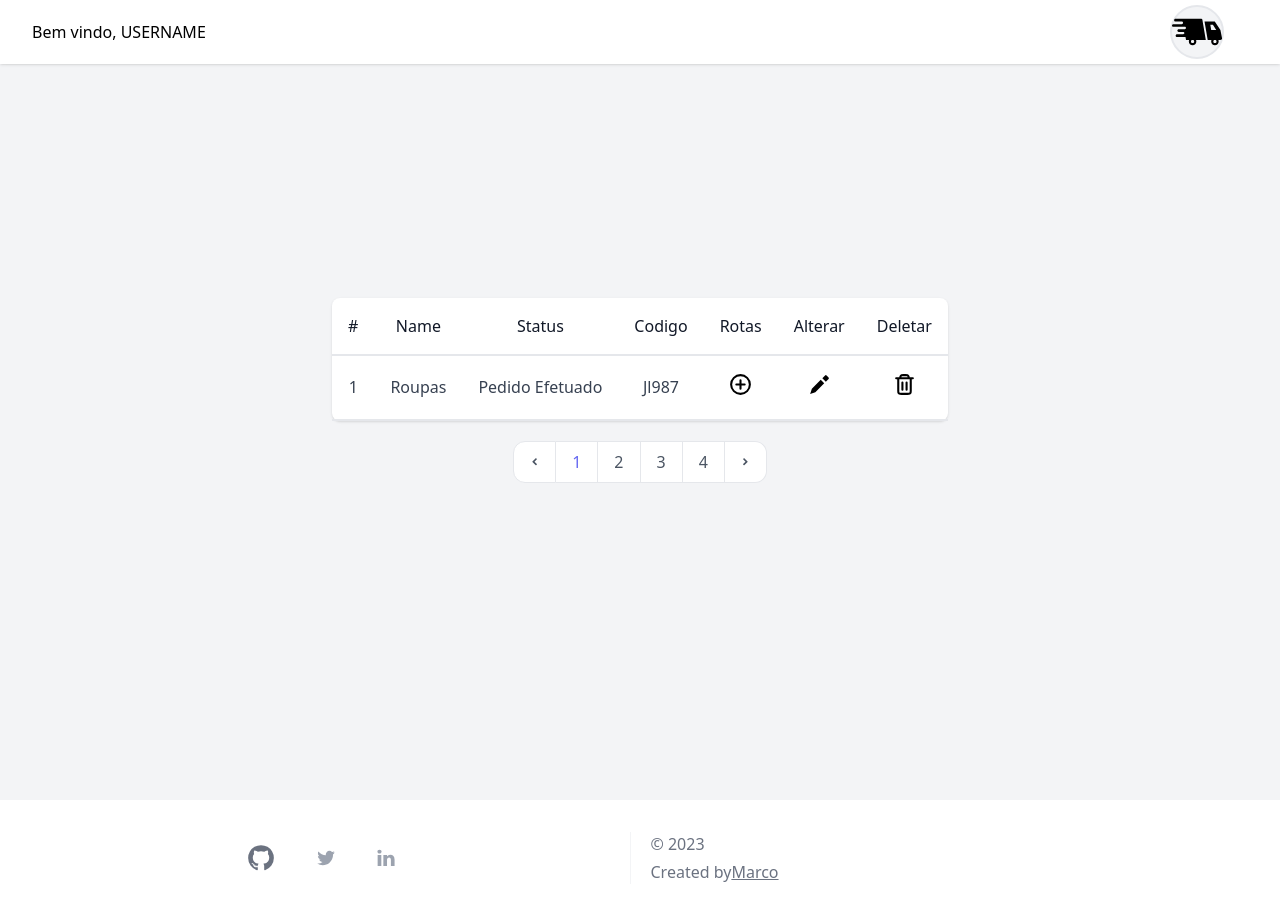
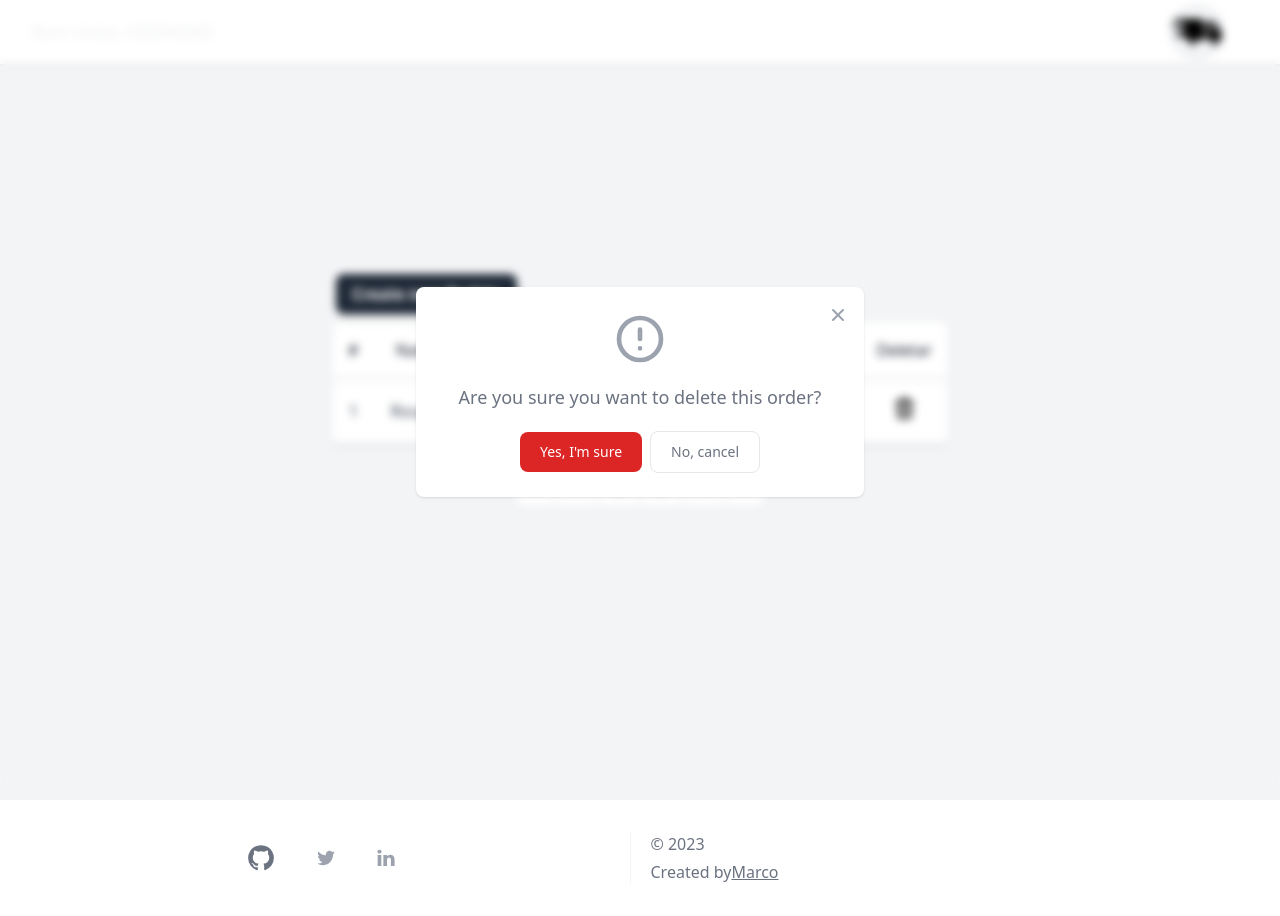
Before and after one commit to Marcokbc/Logistica_frontend, a Next.js app in the folder logistica/: page /admin in a window 1280 px wide. Both pictures are taken after a click on the button 904 px from the left and 384 px from the top of the page. Built offline with nearby package versions, Linux system fonts and the light colour scheme.

Commit message:
Modal Delete

```diff
--- a/logistica/src/app/(authenticated)/admin/page.tsx
+++ b/logistica/src/app/(authenticated)/admin/page.tsx
@@ -1,15 +1,30 @@
+"use client";
+import { useState } from "react";
+import ModalDelete from "../components/ModalDelete";
 import Footer from "../footer";
 import Header from "../header";
 
 export default function Admin() {
+    const [showModalDelete,setShowModalDelete] = useState(false);
+    const handleClose = () => setShowModalDelete(false);
+
     return (
         <>
             <Header />
             <main className='bg-gray-100'>
                 <div className="lg:mt-0 lg:flex-shrink-0">
-                    <div className="flex flex-col space-y-4 h-screen justify-center items-center ">
+                    <div className="flex flex-col space-y-4 h-screen justify-center ">
                         <div className="flex flex-col justify-center items-center text-center w-full mx-auto py-12 px-4 sm:px-6 lg:py-16 lg:px-8 z-20">
+                            <div className="flex flex-col justify-start items-start w-1/2">
+                                <button
+                                    type="button"
+                                    className="py-2 mb-2 px-4 content-start bg-gray-800 hover:bg-sky-700 focus:ring-sky-500 focus:ring-offset-sky-200 text-white w-18 transition ease-in duration-200 text-center text-base font-semibold shadow-md focus:outline-none focus:ring-2 focus:ring-offset-2  rounded-lg "
+                                >
+                                    Create new Pedido
+                                </button>
+                            </div>
                             <table className="table p-4 bg-white rounded-lg shadow">
+
                                 <thead>
                                     <tr>
                                         <th className="border-b-2 p-4 dark:border-dark-5 whitespace-nowrap font-normal text-gray-900">
@@ -75,7 +90,12 @@ export default function Admin() {
                                             </button>
                                         </td>
                                         <td className="border-b-2 p-4 dark:border-dark-5">
-                                            <button>
+                                            <button
+                                                type="button"
+                                                data-modal-target="popup-modal"
+                                                data-modal-toggle="popup-modal"
+                                                onClick={()=>setShowModalDelete(true)}
+                                                >
                                                 <svg
                                                     xmlns="http://www.w3.org/2000/svg"
                                                     width="25"
@@ -162,6 +182,8 @@ export default function Admin() {
             </main>
             <Footer />
 
+            <ModalDelete onCLose={handleClose} isVisible={showModalDelete}/>
+
         </>
     )
 }
--- /dev/null
+++ b/logistica/src/app/(authenticated)/components/ModalDelete.tsx
@@ -0,0 +1,76 @@
+'use client';
+
+export default function ModalDelete({isVisible, onCLose}: any) {
+    if(!isVisible) return null;
+
+    return (
+        <div
+            id="popup-modal"
+            tabIndex={-1}
+            className="fixed flex justify-center items-center z-50 backdrop-blur-sm p-4 overflow-x-hidden overflow-y-auto md:inset-0 h-[calc(100%-1rem)] max-h-full"
+        >
+            <div className="relative w-full max-w-md max-h-full">
+                <div className="relative bg-white rounded-lg shadow dark:bg-gray-700">
+                    <button
+                        type="button"
+                        className="absolute top-3 right-2.5 text-gray-400 bg-transparent hover:bg-gray-200 hover:text-gray-900 rounded-lg text-sm p-1.5 ml-auto inline-flex items-center dark:hover:bg-gray-800 dark:hover:text-white"
+                        data-modal-hide="popup-modal"
+                        onClick={onCLose}
+                    >
+                        <svg
+                            aria-hidden="true"
+                            className="w-5 h-5"
+                            fill="currentColor"
+                            viewBox="0 0 20 20"
+                            xmlns="http://www.w3.org/2000/svg"
+                        >
+                            <path
+                                fillRule="evenodd"
+                                d="M4.293 4.293a1 1 0 011.414 0L10 8.586l4.293-4.293a1 1 0 111.414 1.414L11.414 10l4.293 4.293a1 1 0 01-1.414 1.414L10 11.414l-4.293 4.293a1 1 0 01-1.414-1.414L8.586 10 4.293 5.707a1 1 0 010-1.414z"
+                                clipRule="evenodd"
+                            />
+                        </svg>
+                        <span className="sr-only">Close modal</span>
+                    </button>
+                    <div className="p-6 text-center">
+                        <svg
+                            aria-hidden="true"
+                            className="mx-auto mb-4 text-gray-400 w-14 h-14 dark:text-gray-200"
+                            fill="none"
+                            stroke="currentColor"
+                            viewBox="0 0 24 24"
+                            xmlns="http://www.w3.org/2000/svg"
+                        >
+                            <path
+                                strokeLinecap="round"
+                                strokeLinejoin="round"
+                                strokeWidth={2}
+                                d="M12 8v4m0 4h.01M21 12a9 9 0 11-18 0 9 9 0 0118 0z"
+                            />
+                        </svg>
+                        <h3 className="mb-5 text-lg font-normal text-gray-500 dark:text-gray-400">
+                            Are you sure you want to delete this order?
+                        </h3>
+                        <button
+                            data-modal-hide="popup-modal"
+                            type="button"
+                            className="text-white bg-red-600 hover:bg-red-800 focus:ring-4 focus:outline-none focus:ring-red-300 dark:focus:ring-red-800 font-medium rounded-lg text-sm inline-flex items-center px-5 py-2.5 text-center mr-2"
+                            onClick={onCLose}
+                        >
+                            Yes, I'm sure
+                        </button>
+                        <button
+                            data-modal-hide="popup-modal"
+                            type="button"
+                            className="text-gray-500 bg-white hover:bg-gray-100 focus:ring-4 focus:outline-none focus:ring-gray-200 rounded-lg border border-gray-200 text-sm font-medium px-5 py-2.5 hover:text-gray-900 focus:z-10 dark:bg-gray-700 dark:text-gray-300 dark:border-gray-500 dark:hover:text-white dark:hover:bg-gray-600 dark:focus:ring-gray-600"
+                            onClick={onCLose}
+                        >
+                            No, cancel
+                        </button>
+                    </div>
+                </div>
+            </div>
+        </div>
+
+    )
+}
--- a/logistica/src/app/(authenticated)/header.tsx
+++ b/logistica/src/app/(authenticated)/header.tsx
@@ -8,7 +8,7 @@ export default function Header() {
                     <nav className="bg-white dark:bg-gray-800  shadow ">
                         <div className="px-8 mx-auto max-w-7xl">
                             <div className="flex items-center justify-between h-16">
-                                <div className="w-full justify-between flex items-center">
+                                <div className="w-full justify-between flex items-center font-extrabold text-gray-100">
                                     <h1>Bem vindo, USERNAME</h1>
                                     <div className="hidden md:block">
                                         <div className="flex items-baseline ml-10 space-x-4">
--- a/logistica/src/app/(public)/page.tsx
+++ b/logistica/src/app/(public)/page.tsx
@@ -14,8 +14,10 @@ export default function Home() {
             <div className="lg:mt-0 lg:flex-shrink-0">
               <div className="flex flex-col space-y-4 h-screen justify-center items-center ">
                 <div className="text-center w-full mx-auto py-12 px-4 sm:px-6 lg:py-16 lg:px-8 z-20">
-                  <h2 className="text-3xl font-extrabold text-black dark:text-white sm:text-4xl">
-                    <span className="block">Want to find your order?</span>
+                  <h2 className="flex flex-col justify-center items-center text-3xl font-extrabold text-black dark:text-white sm:text-4xl">
+                    <div className='bg-gray-800 rounded-lg w-2/5'>
+                      <span className="block">Want to find your order?</span>
+                    </div>
                     <span className="block text-gray-800">It's today or never.</span>
                   </h2>
                 </div>
@@ -51,7 +53,7 @@ export default function Home() {
             </div>
           </div>
         </main>
-        <Footer/>
+        <Footer />
       </body>
     </>
   )
```
